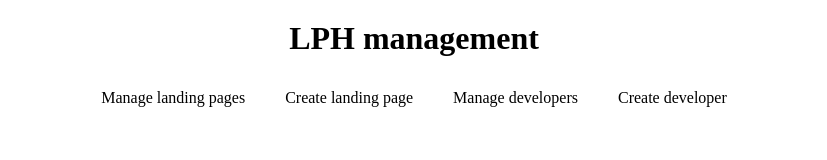
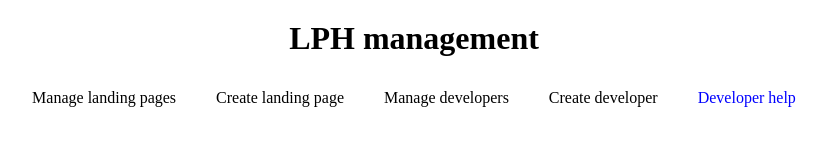
Before and after one commit to landingpagehero/lph-management-frontend, a website: page index.html in a window 1280 px wide. Shown: the whole page, without its empty margins (226-1053 px from the left). Drawn offline with nearby package versions, Linux system fonts and the light colour scheme.

Commit message:
Add link to developers help website.

```diff
--- a/index.html
+++ b/index.html
@@ -16,6 +16,7 @@
                 <li ng-click="currentTab = 'createLandingPage'">Create landing page</li>
                 <li ng-click="currentTab = 'listDevelopers'">Manage developers</li>
                 <li ng-click="currentTab = 'createDeveloper'">Create developer</li>
+                <li><a href="http://developers.lph.megathings.co.uk/">Developer help</a></li>
             </ul>
         </navigation>
 
```
